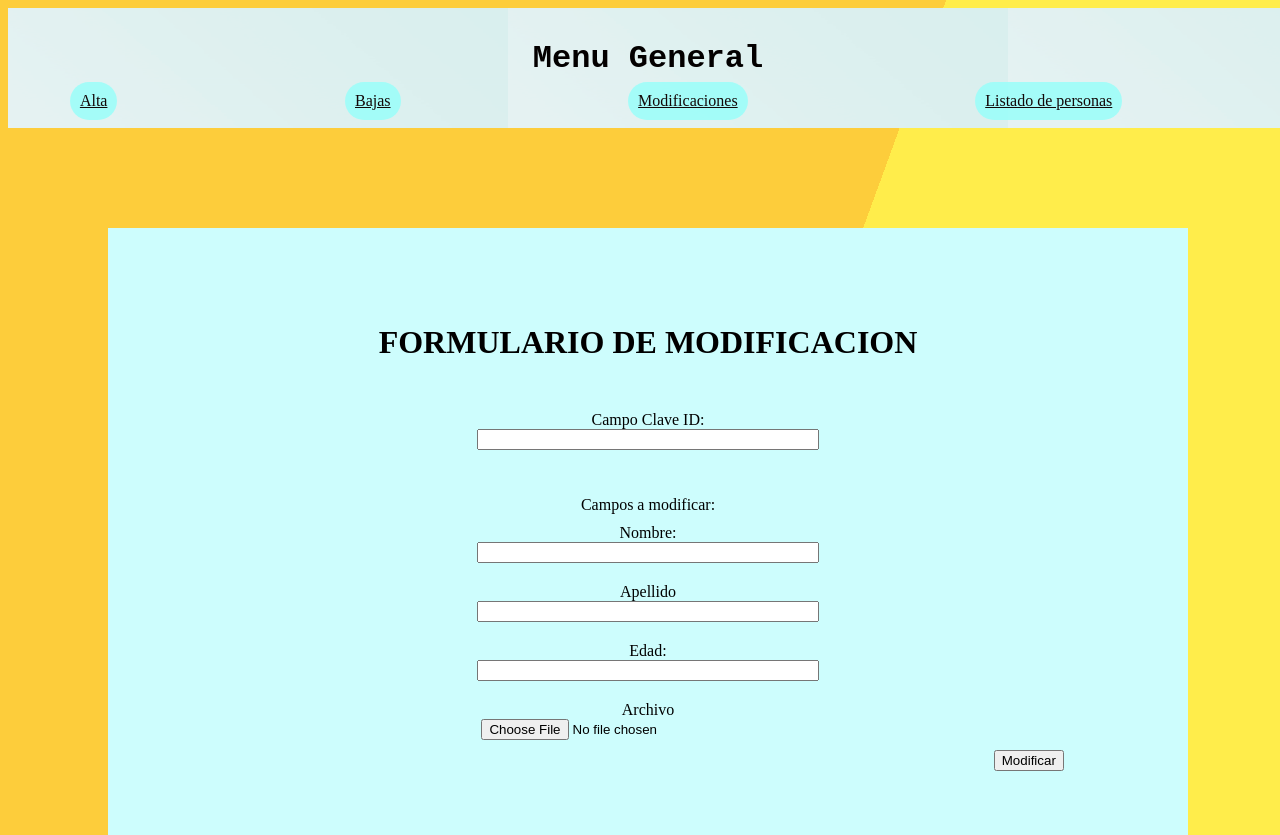
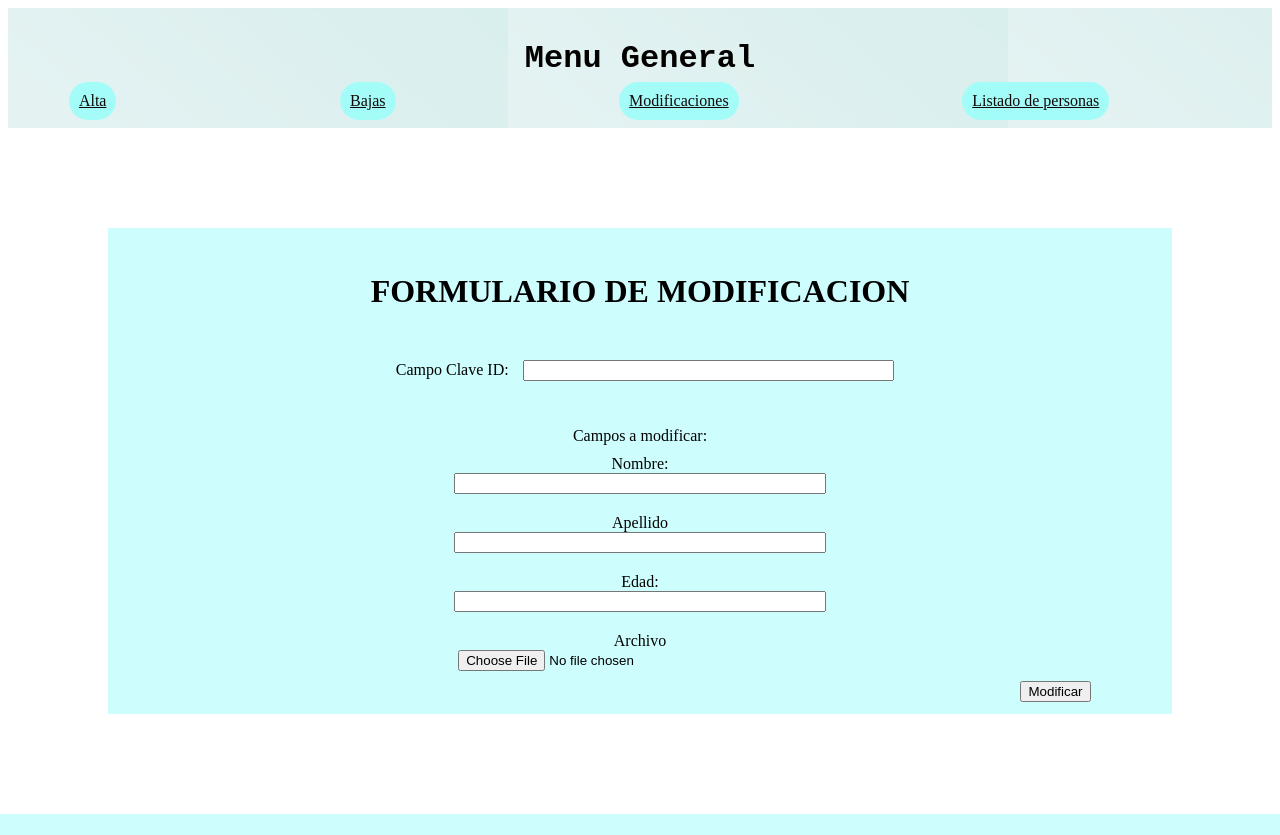
Before and after one commit to danteuri/PhpEjemplo-subirArchivoABase, a PHP site: page /forms/form-modificacion.php in a window 1280 px wide. After the commit the page ends 814 px from the top, so only its background shows below. Run offline with PHP 8.4, Linux system fonts and the light colour scheme.

Commit message:
reiniciando windows_ lo que escuche
solo actualizaco cosas que molestaban y bueno, no tengo ganas de seguir trabajando en un ambiente tan agoviante el cual incita a jugar o distraerme. es casi tortura para mi concentrasion.

```diff
--- a/code/altas.php
+++ b/code/altas.php
@@ -40,6 +40,6 @@ print "No se puede subir el archivo";
  ?>
 <html lang="es">
 	<head>
-	<link rel="stylesheet" href="/css/formAltas.css">
+	<link rel="stylesheet" href="../forms/form-altas.php">
 	</head>
 </html>
--- a/css/altaBajaModificacion.css
+++ b/css/altaBajaModificacion.css
@@ -3,7 +3,7 @@
     display: flex;
     flex-direction: column;
     background-image: url("head213.jpg");
-    padding: 5%;
+    padding: 1%;
     outline-color: rgb(0, 0, 0);
 }
 .altaTitulo{
@@ -25,6 +25,20 @@
 .grupoInputs{
     width: 50%;
     margin: 10px;
+    --bd-violet-bg: #712cf9;
+    --bd-violet-rgb: 112.520718, 44.062154, 249.437846;
+
+    --bs-btn-font-weight: 600;
+    --bs-btn-color: var(--bs-white);
+    --bs-btn-bg: var(--bd-violet-bg);
+    --bs-btn-border-color: var(--bd-violet-bg);
+    --bs-btn-hover-color: var(--bs-white);
+    --bs-btn-hover-bg: #6528e0;
+    --bs-btn-hover-border-color: #6528e0;
+    --bs-btn-focus-shadow-rgb: var(--bd-violet-rgb);
+    --bs-btn-active-color: var(--bs-btn-hover-color);
+    --bs-btn-active-bg: #5a23c8;
+    --bs-btn-active-border-color: #5a23c8;
 }
 
 .grupoInputs input{
--- a/css/menu.css
+++ b/css/menu.css
@@ -1,7 +1,4 @@
 body{
-    width: 100%;
-    height: 100vh;
-    background: linear-gradient(110deg, #fdcd3b 60%, #ffed4b 60%);
 }
 .header{
     display: flex;
--- a/forms/form-altas.php
+++ b/forms/form-altas.php
@@ -31,7 +31,7 @@ include '../code/menu.php';
 	    </div>
 
 		<div class="grupoInputs">
-		<label for="foto">Archivo</label><br>
+		<label for="foto">Archivo:</label><br>
 		<input type="file" name="foto"><br>
 	    </div>
 
--- a/forms/form-modificacion.php
+++ b/forms/form-modificacion.php
@@ -9,7 +9,6 @@ include '../code/menu.php';
 	<title>Formulario de Modificacion</title>
 	<link rel="stylesheet" href="../css/menu.css">
 	<link rel="stylesheet" href="../css/altaBajaModificacion.css">
-	<link rel="stylesheet" href="../css/menu.css">
 	<!-- <link rel="stylesheet" href="../css/menu.css"> PUEDE QUE ME EQUIVOQUE AL QUITARLO NO SE AUN
 	SON LAS 11:52PM Y LLEVO DESDE Q LLEGUE A MI CASA HACIENDO ESTO :<-->
 </head>
--- a/forms/listar.php
+++ b/forms/listar.php
@@ -16,10 +16,10 @@ include '../code/menu.php';
 		<caption class="ttitulo">Lista de usuarios</caption>
 		<thead class="ttitulo">
 			<tr>
+			<th>ID</th>
+			<th>Apellido</th>
 			<th>Nombre</th>
-			<th>Apellido</th>
 			<th>Edad</th>
-			<th>ID</th>
 			<th>Foto</th>
 			</tr>
 		</thead>
```
